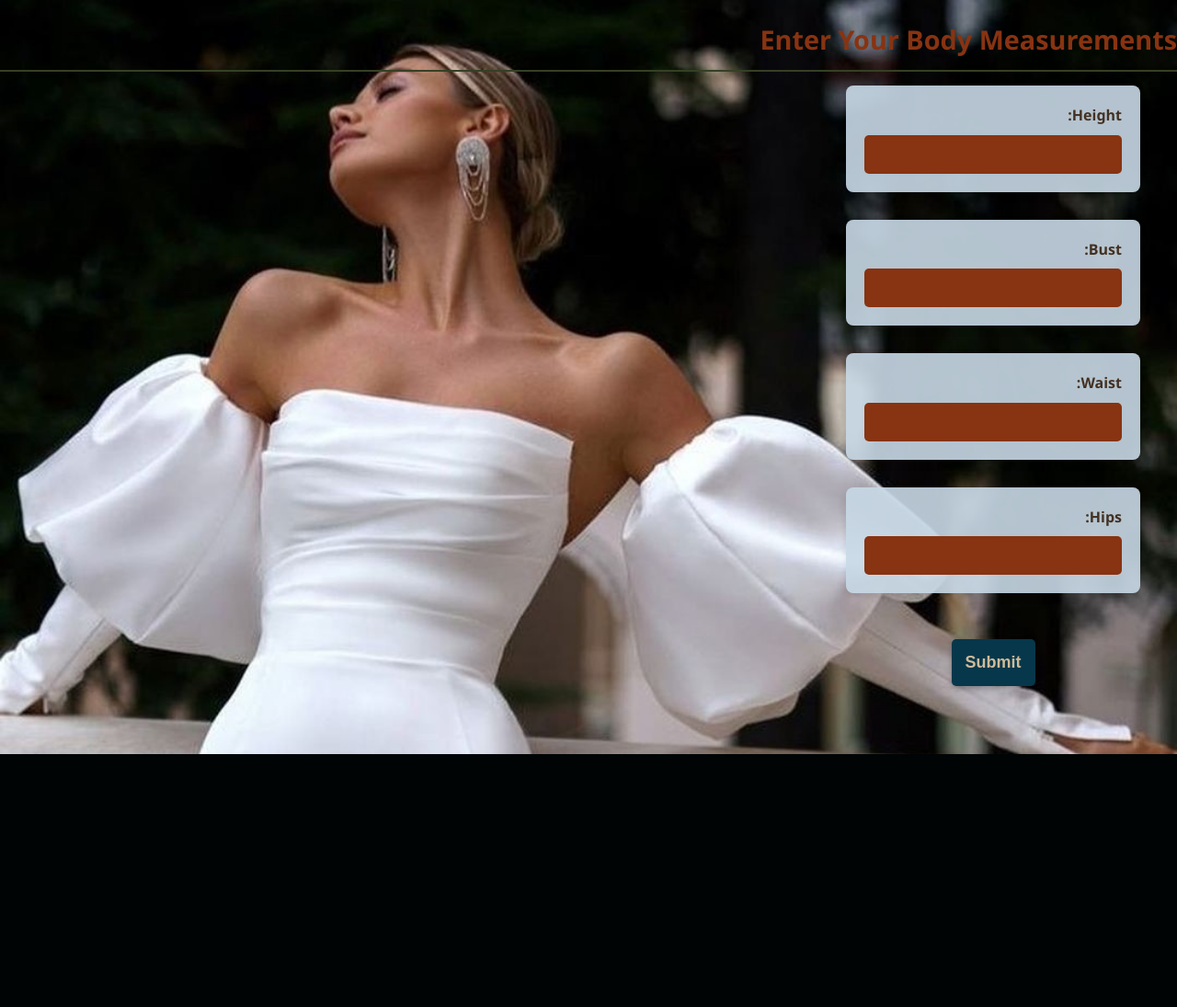
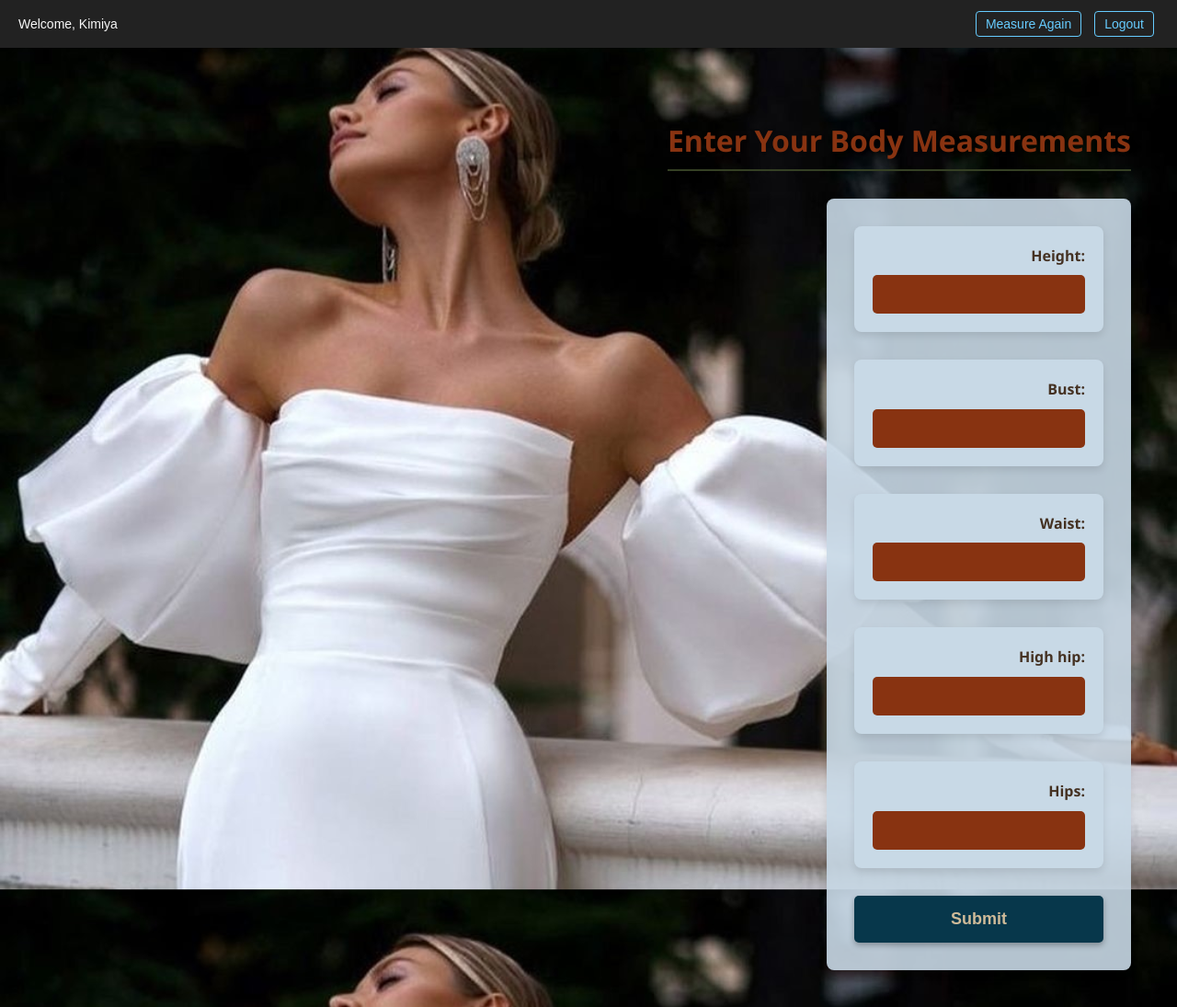
Before and after one commit to KimiyaVahidMotlagh/WeddingDress-Management-and-Ordering-Website, a Django app: page /accounts/measurements/ in a window 1280 px wide. Shown: the whole page at 92% size. Before the commit the page ends 820 px from the top, so only its background shows below. Run offline with Django 5.2, Linux system fonts and the light colour scheme; a user stored in the database is signed in; data comes from the database, SQL or seed files in the repository; both versions use the stored data as it was after the commit.

Commit message:
کامل تر کردن استایل ها

```diff
--- a/accounts/forms.py
+++ b/accounts/forms.py
@@ -34,16 +34,17 @@ class SignUpForm(forms.ModelForm):
 class BodyMeasurementForm(forms.ModelForm):
     class Meta:
         model = BodyMeasurement
-        fields = ['height', 'bust', 'waist', 'hips']
+        fields = ['height', 'bust', 'waist', 'high_hip', 'hips']
         widgets = {
             'height': forms.NumberInput(attrs={'step': '0.1', 'min': '0'}),
             'bust': forms.NumberInput(attrs={'step': '0.1', 'min': '0'}),
             'waist': forms.NumberInput(attrs={'step': '0.1', 'min': '0'}),
+            'high_hip': forms.NumberInput(attrs={'step': '0.1', 'min': '0'}),
             'hips': forms.NumberInput(attrs={'step': '0.1', 'min': '0'}),
         }
 
 class CustomUserCreationForm(UserCreationForm):
-    email = forms.EmailField(required=False)  # ایمیل اختیاری
+    email = forms.EmailField(required=False)
 
     class Meta:
         model = User
--- a/accounts/models.py
+++ b/accounts/models.py
@@ -7,8 +7,8 @@ class BodyMeasurement(models.Model):
     height = models.FloatField(null=True, blank=True)
     bust = models.FloatField(null=True, blank=True)
     waist = models.FloatField(null=True, blank=True)
+    high_hip = models.FloatField(null=True, blank=True)
     hips = models.FloatField(null=True, blank=True)
     body_type = models.CharField(max_length=50, blank=True, null=True)
-
     def __str__(self):
         return f"{self.user.username} Measurement"
--- a/accounts/urls.py
+++ b/accounts/urls.py
@@ -1,5 +1,5 @@
 from django.urls import path
-from .views import login_view,logout_view, signup_view, post_login_redirect_view, body_type_result_view, measurements_view
+from .views import login_view, logout_view, signup_view, post_login_redirect_view, body_type_result_view, measurements_view, recommendations_view
 
 urlpatterns = [
     path('login/', login_view, name='login'),
@@ -8,4 +8,5 @@ urlpatterns = [
     path('measurements/', measurements_view, name='measurements'),
     path('body-type-result/', body_type_result_view, name='body_type_result'),
     path('logout/', logout_view, name='logout'),
+    path('recommendations/', recommendations_view, name='recommendations'),
 ]
--- a/accounts/views.py
+++ b/accounts/views.py
@@ -55,13 +55,27 @@ def measurements_view(request):
             height = form.cleaned_data.get('height')
             bust = form.cleaned_data.get('bust')
             waist = form.cleaned_data.get('waist')
+            high_hip = form.cleaned_data.get('high_hip')
             hips = form.cleaned_data.get('hips')
 
-            if bust and waist and hips:
-                if waist < bust and waist < hips:
-                    bm.body_type = 'Hourglass'
+            if bust and waist and hips and high_hip:
+                waist_hip_ratio = waist / hips if hips else 0
+                bust_hip_ratio = bust / hips if hips else 0
+                waist_high_hip_ratio = waist / high_hip if high_hip else 0
+
+                if waist_hip_ratio < 0.7 and bust_hip_ratio > 1.1:
+                    bm.body_type = "Hourglass"
+                elif waist_hip_ratio >= 0.75 and abs(bust - hips) < 5:
+                    bm.body_type = "Rectangle"
+                elif waist_hip_ratio > 0.8 and bust < hips:
+                    bm.body_type = "Triangle"
+                elif waist_hip_ratio > 0.8 and bust > hips:
+                    bm.body_type = "Inverted Triangle"
                 else:
-                    bm.body_type = 'Other'
+                    bm.body_type = "Other"
+            else:
+                bm.body_type = "Incomplete data"
+
             bm.save()
             return redirect('body_type_result')
     else:
@@ -80,6 +94,8 @@ def body_type_result_view(request):
 
     return render(request, 'accounts/body_type_result.html', {'body_type': body_type})
 
+def recommendations_view(request):
+    return render(request, 'accounts/recommendations.html')
 
 def logout_view(request):
     logout(request)
--- a/static/css/base.css
+++ b/static/css/base.css
@@ -11,6 +11,21 @@ body {
     padding: 0;
 }
 
+header {
+  font-family: Arial, sans-serif;
+  font-size: 14px;
+}
+
+header a {
+  text-decoration: none;
+  color: #007BFF;
+  margin: 0 5px;
+}
+
+header a:hover {
+  text-decoration: underline;
+}
+
 @media (max-width: 768px) {
     body {
         padding: 10px;
--- a/static/css/measurements.css
+++ b/static/css/measurements.css
@@ -5,24 +5,43 @@ body.measurements {
     background-repeat: no-repeat;
     min-height: 100vh;
     color: #fff;
-    direction: rtl;
+}
+
+.measurements-container {
+    display: flex;
+    flex-direction: column;
+    align-items: flex-end;
+    min-height: 80vh;
+    padding: 40px 20px;
+    margin-left: auto;
+    max-width: 1200px;
+}
+
+.measurements-title {
+    text-align: right;
+    color: #883311;
+    margin: 0 30px 30px 0;
+    font-size: 2rem;
+    text-shadow: 1px 1px 3px rgba(0, 0, 0, 0.2);
+    width: auto;
+    white-space: nowrap;
+    font-weight: bold;
+    padding: 5px 0;
 }
 
 #bodyTypeForm {
     display: flex;
     flex-direction: column;
     gap: 30px;
-    max-width: 320px;
-    margin-left: auto;
-    margin-right: 40px;
-    align-items: flex-end;
+    max-width: 400px;
+    background-color: rgba(200, 217, 230, 0.9);
+    padding: 30px;
+    border-radius: 8px;
+    box-shadow: 0 4px 8px rgba(0, 0, 0, 0.1);
+    margin-right: 30px;
 }
 
 .input-box {
-    background-color: rgba(200, 217, 230, 0.9);
-    padding: 20px;
-    border-radius: 8px;
-    box-shadow: 0 4px 8px rgba(0, 0, 0, 0.1);
     width: 100%;
 }
 
@@ -42,8 +61,8 @@ body.measurements {
     background-color: #883311;
     color: #FFF9F0;
     font-size: 16px;
+    text-align: right;
     direction: ltr;
-    text-align: right;
 }
 
 button {
@@ -56,9 +75,8 @@ button {
     cursor: pointer;
     transition: background-color 0.3s;
     font-weight: bold;
-    max-width: 320px;
-    margin: 20px auto 0 auto;
-    display: block;
+    width: 100%;
+    text-align: center;
 }
 
 button:hover {
--- a/templates/accounts/measurements.html
+++ b/templates/accounts/measurements.html
@@ -8,7 +8,8 @@
 {% endblock %}
 
 {% block content %}
-<h2>Enter Your Body Measurements</h2>
+<div class="measurements-container">
+    <h2 class="measurements-title">Enter Your Body Measurements</h2>
 
     <form id="bodyTypeForm" method="post">
       {% csrf_token %}
@@ -26,4 +27,5 @@
 
       <button type="submit">Submit</button>
     </form>
+</div>
 {% endblock %}
--- a/templates/recommendations.html
+++ b/templates/accounts/recommendations.html
@@ -8,11 +8,6 @@
       <strong>{{ dress.name }}</strong><br>
       <img src="{{ dress.image.url }}" width="120"><br>
       {{ dress.description|truncatechars:80 }}<br>
-      <ul>
-        {% for dress in dresses %}
-          <li>{{ dress.name }} - <img src="{{ dress.image.url }}" width="100"></li>
-        {% endfor %}
-      </ul>
       <a href="{% url 'book_dress' dress.id %}">
         <button>Book Now</button>
       </a>
--- a/templates/base.html
+++ b/templates/base.html
@@ -10,12 +10,87 @@
     <link rel="stylesheet" href="{% static 'css/form.css' %}">
     <link rel="stylesheet" href="{% static 'css/layout.css' %}" />
     <link rel="stylesheet" href="{% static 'css/responsive.css' %}" />
+    <link rel="stylesheet" href="{% static 'css/result.css' %}">
+    <style>
+        html, body {
+            height: 100%;
+            margin: 0;
+        }
+        body {
+            display: flex;
+            flex-direction: column;
+            min-height: 100vh;
+            margin: 0;
+        }
+        main {
+            flex: 1;
+        }
+        header {
+            background-color: #222;
+            color: #eee;
+            padding: 15px 20px;
+            width: 100%;
+            box-sizing: border-box;
+            display: flex;
+            justify-content: space-between;
+            align-items: center;
+        }
+        .header-left {
+            display: flex;
+            align-items: center;
+            gap: 10px;
+        }
+        .welcome-msg {
+            color: #f8f8f8;
+            font-size: 1em;
+        }
+        .header-left {
+            display: flex;
+            align-items: center;
+            gap: 15px;
+        }
+        .nav-link {
+            color: #66ccff;
+            text-decoration: none;
+            padding: 5px 10px;
+            border-radius: 4px;
+            transition: all 0.3s;
+            border: 1px solid #66ccff;
+        }
+        .nav-link:hover {
+            background-color: rgba(102, 204, 255, 0.1);
+        }
+    </style>
     {% block extra_head %}{% endblock %}
 </head>
 
 <body class="{% block body_class %}{% endblock %}">
 
+{% if request.resolver_match.url_name != 'login' and request.resolver_match.url_name != 'signup' %}
+<header>
+    <div class="header-left">
+        {% if user.is_authenticated %}
+            <span class="welcome-msg">Welcome, {{ user.username }}</span>
+        {% endif %}
+    </div>
+    <div class="header-right">
+        {% if user.is_authenticated %}
+            <a href="{% url 'measurements' %}" class="nav-link">Measure Again</a>
+            <a href="{% url 'logout' %}" class="nav-link">Logout</a>
+        {% else %}
+            <a href="{% url 'login' %}" class="nav-link">Login</a>
+            <a href="{% url 'signup' %}" class="nav-link">Sign Up</a>
+        {% endif %}
+    </div>
+</header>
+{% endif %}
+
+<main>
     {% block content %}{% endblock %}
+</main>
+
+{% if request.resolver_match.url_name != 'login' and request.resolver_match.url_name != 'signup' %}
+{% endif %}
 
 </body>
 </html>
```
Also changed, not shown: dashboard/views.py (+7 -1 lines), static/css/body_type_result.css (renamed from static/css/result.css, +13 -7 lines), static/css/login.css (+13 -3 lines), templates/accounts/body_type_result.html (+18 -3 lines), accounts/migrations/0002_bodymeasurement_high_hip.py (added), bookings/migrations/0001_initial.py (added), db.sqlite3, recommendation/migrations/0001_initial.py (added), static/images/halazoon.jpg (added). Lines whose indentation alone changed are shown as unchanged.
